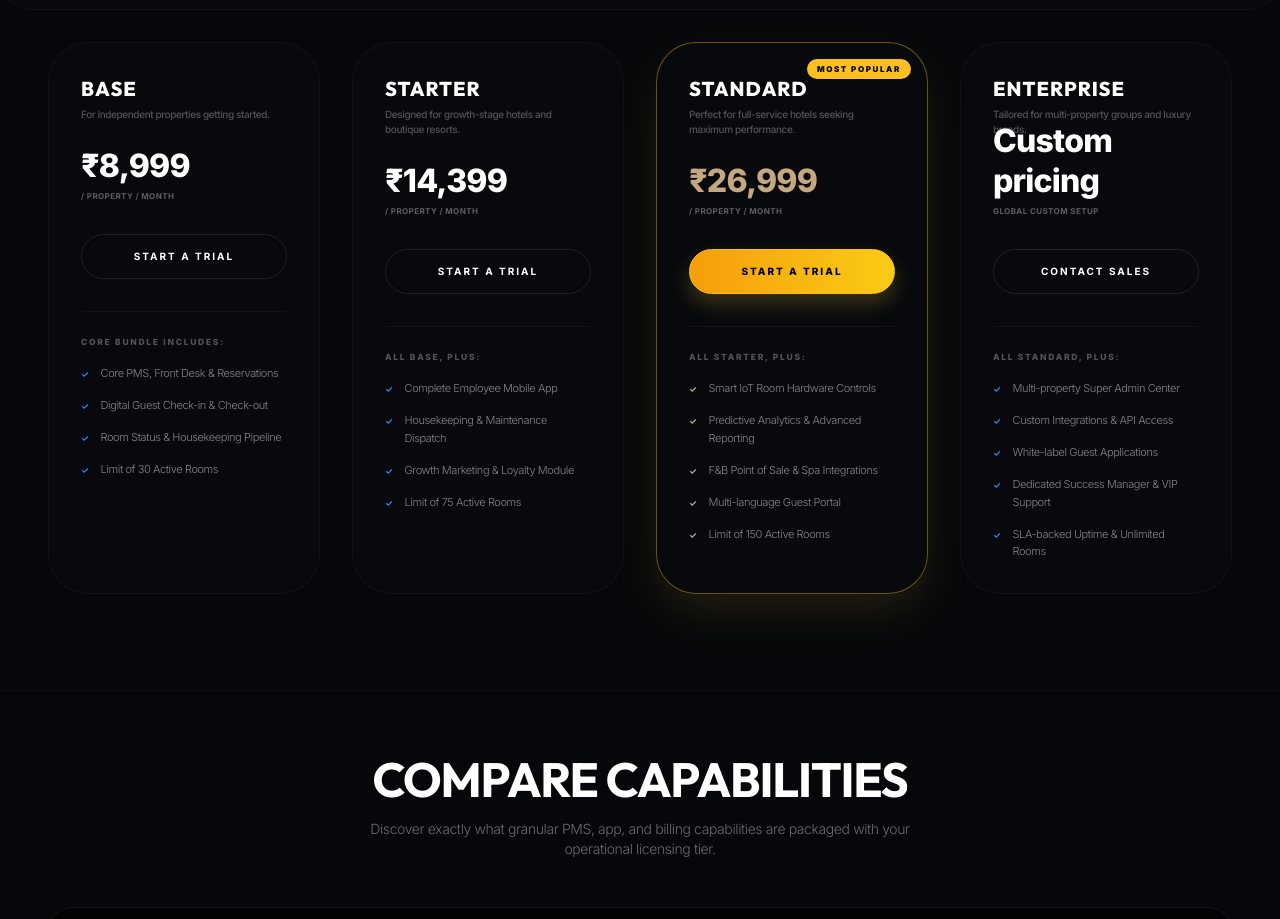
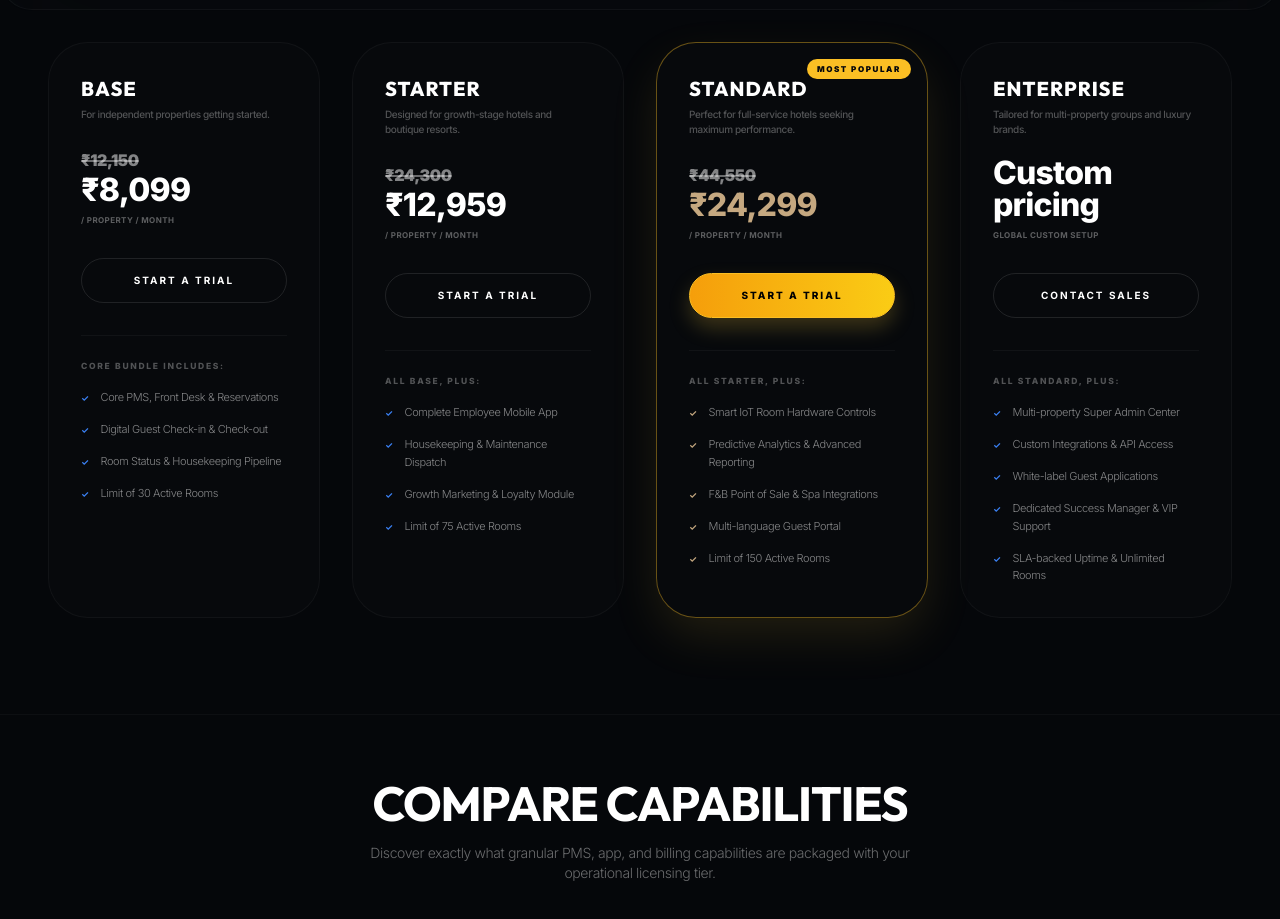
Before and after one commit to appzenbourg-boop/Hotel-website, a Next.js app: page / in a window 1280 px wide. Shown: the part 1820-2739 px from the top of the page. Built offline with nearby package versions, Linux system fonts and the light colour scheme.

Commit message:
improved ui

```diff
--- a/app/admin/register/page.tsx
+++ b/app/admin/register/page.tsx
@@ -39,6 +39,7 @@ export default function AdminRegisterPage() {
             id: 'BASE',
             name: 'Base',
             price: '₹9,999',
+            originalPrice: '₹15,000',
             icon: Building2,
             color: 'text-slate-400',
             bg: 'bg-slate-500/10',
@@ -49,6 +50,7 @@ export default function AdminRegisterPage() {
             id: 'STARTER',
             name: 'Starter',
             price: '₹15,999',
+            originalPrice: '₹30,000',
             icon: Zap,
             color: 'text-blue-400',
             bg: 'bg-blue-500/10',
@@ -59,6 +61,7 @@ export default function AdminRegisterPage() {
             id: 'STANDARD',
             name: 'Standard',
             price: '₹29,999',
+            originalPrice: '₹55,000',
             icon: Star,
             color: 'text-amber-400',
             bg: 'bg-amber-500/10',
@@ -344,7 +347,10 @@ export default function AdminRegisterPage() {
                                                 </div>
                                                 <div>
                                                     <h4 className="font-semibold text-white text-[14px]">{plan.name}</h4>
-                                                    <p className="text-[11px] text-text-tertiary">{plan.price}/month</p>
+                                                    <p className="text-[11px] text-text-tertiary">
+                                                        {plan.originalPrice && <span className="line-through decoration-2 decoration-white/40 text-white/50 font-bold mr-1.5">{plan.originalPrice}</span>}
+                                                        <span className="font-medium text-white/90">{plan.price}</span>/month
+                                                    </p>
                                                 </div>
                                             </div>
                                             {formData.plan === plan.id && (
--- a/components/landing/LandingPage.tsx
+++ b/components/landing/LandingPage.tsx
@@ -60,7 +60,9 @@ const PLANS = [
     name: 'Base',
     tagline: 'For independent properties getting started.',
     priceMonthly: 9999,
+    originalPriceMonthly: 15000,
     priceAnnual: 8999,
+    originalPriceAnnual: 13500,
     discountLabel: 'Save 10% on Annual',
     cta: 'Start a trial',
     accentColor: 'from-blue-500 to-cyan-400',
@@ -76,7 +78,9 @@ const PLANS = [
     name: 'Starter',
     tagline: 'Designed for growth-stage hotels and boutique resorts.',
     priceMonthly: 15999,
+    originalPriceMonthly: 30000,
     priceAnnual: 14399,
+    originalPriceAnnual: 27000,
     cta: 'Start a trial',
     accentColor: 'from-indigo-500 to-purple-500',
     features: [
@@ -91,7 +95,9 @@ const PLANS = [
     name: 'Standard',
     tagline: 'Perfect for full-service hotels seeking maximum performance.',
     priceMonthly: 29999,
+    originalPriceMonthly: 55000,
     priceAnnual: 26999,
+    originalPriceAnnual: 49500,
     discountLabel: 'Best Value',
     cta: 'Start a trial',
     accentColor: 'from-blue-600 via-indigo-500 to-teal-400',
@@ -2748,14 +2754,19 @@ export default function LandingPage() {
                       <p className="text-[10px] text-white/30 font-medium mt-1 leading-normal">{plan.tagline}</p>
                     </div>
 
-                    <div className="h-16 flex flex-col justify-end">
+                    <div className="h-[88px] flex flex-col justify-end">
+                      {plan.originalPriceMonthly && (
+                        <div className="text-lg text-white/50 line-through decoration-white/40 decoration-2 font-black mb-0.5">
+                          {formatPrice(isAnnual && plan.originalPriceAnnual ? plan.originalPriceAnnual : plan.originalPriceMonthly)}
+                        </div>
+                      )}
                       <div className={cn(
-                        "text-3xl font-extrabold tracking-tight font-outfit",
+                        "text-3xl font-extrabold tracking-tight font-outfit leading-none",
                         isStandard ? "text-[#C5A880]" : "text-white"
                       )}>
-                        {formatPrice(plan.priceMonthly)}
+                        {formatPrice(isAnnual && typeof plan.priceAnnual === 'number' ? plan.priceAnnual : plan.priceMonthly)}
                       </div>
-                      <div className="text-[8px] text-white/35 font-bold tracking-wider uppercase mt-1">
+                      <div className="text-[8px] text-white/35 font-bold tracking-wider uppercase mt-2">
                         {typeof plan.priceMonthly === 'string' ? 'Global Custom Setup' : '/ property / month'}
                       </div>
                     </div>
```
